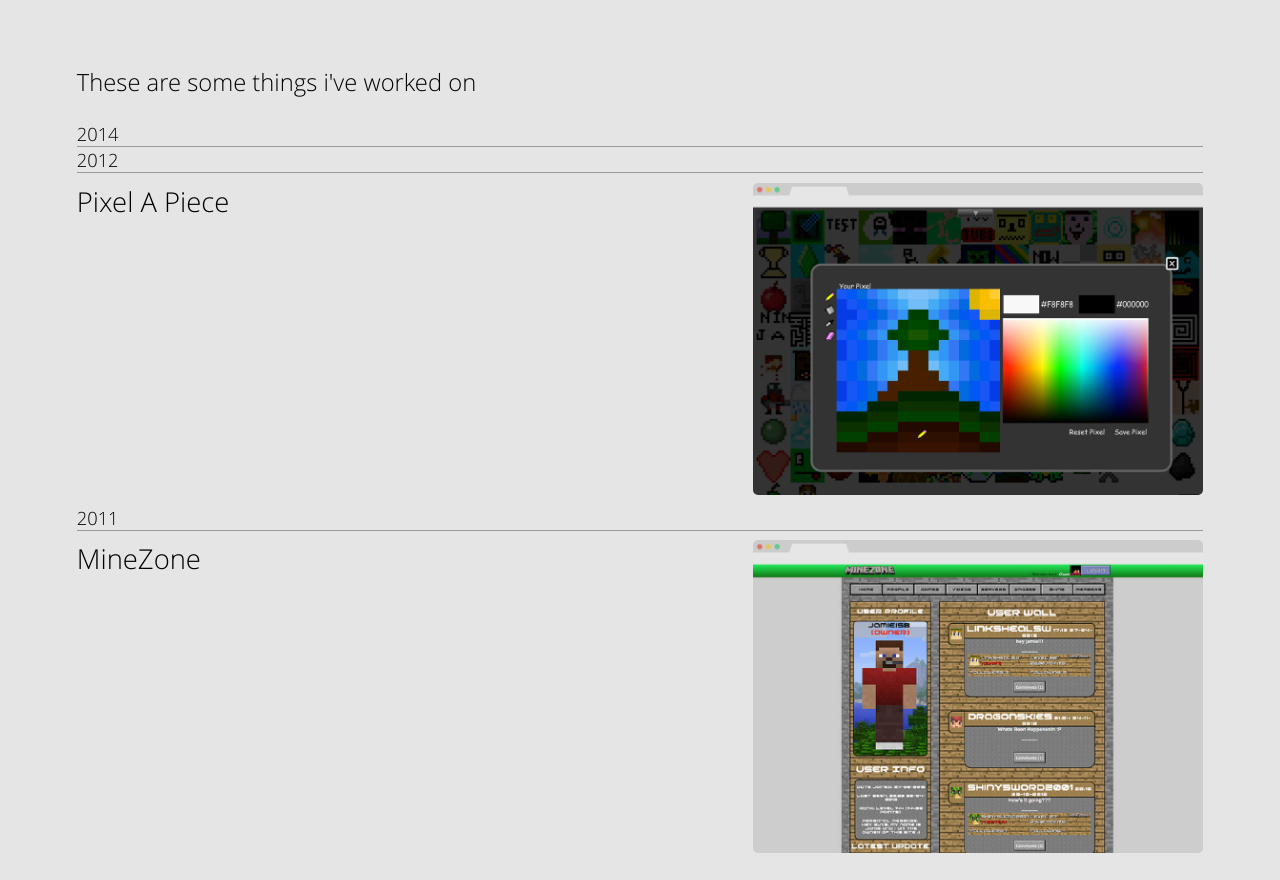
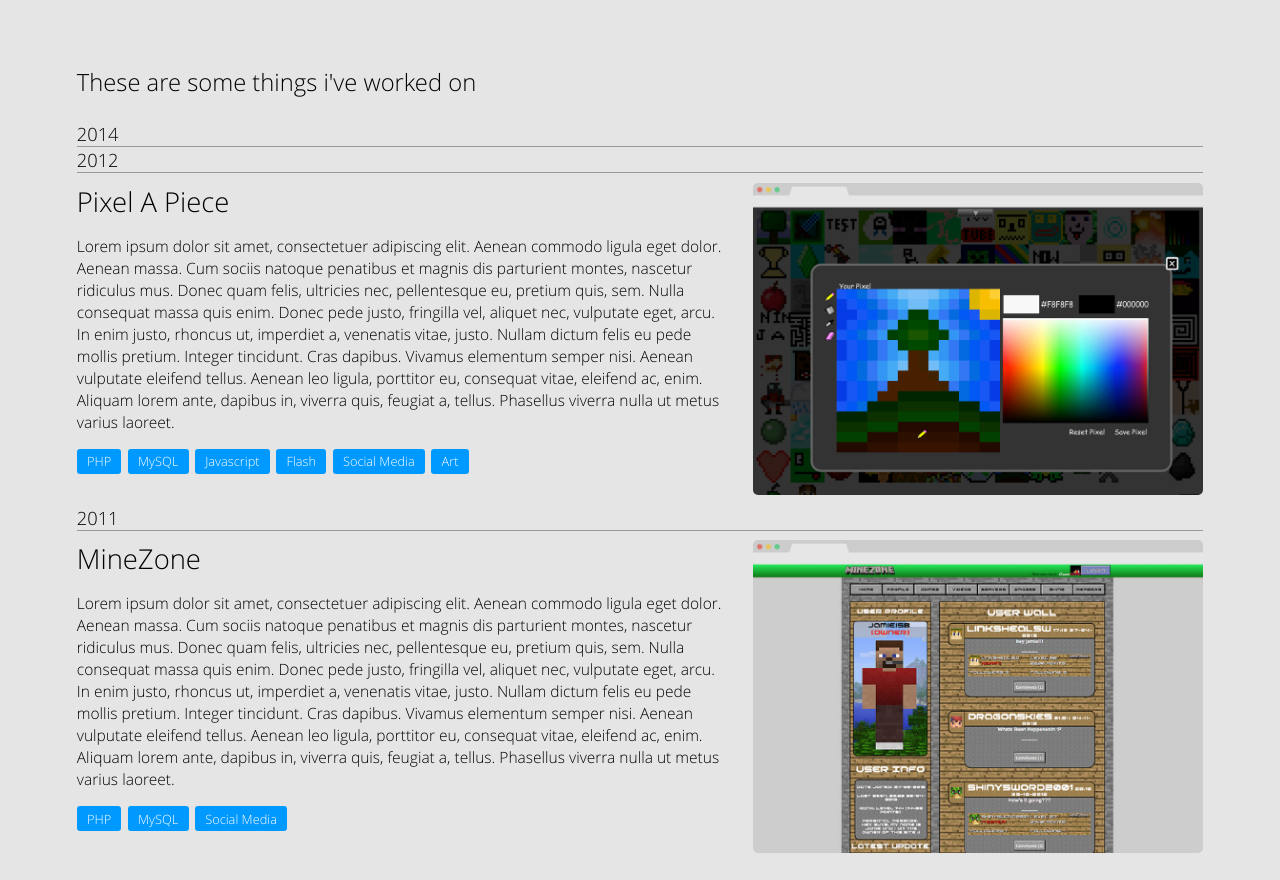
Before and after one commit to viralpickaxe/portfolio, a PHP site: page / in a window 1280 px wide. Shown: the part 629-1509 px from the top of the page. Run offline with PHP 8.4, Linux system fonts and the light colour scheme.

Commit message:
Projects

```diff
--- a/assets/css/elements/_base.scss
+++ b/assets/css/elements/_base.scss
@@ -102,14 +102,38 @@ main {
     margin: 0.5em 0;
     .content {
       @extend .col-3-5;
+      @media (max-width: 500px){width:100%;}
       h2 {
         margin: 0;
         padding: 0;
         font-weight: 100;
       }
+      p {
+        font-size: 0.85em;
+        padding-right: 1.5em;
+        @media (max-width: 500px){padding-right:0;}
+      }
+      .tags {
+        ul {
+          list-style-type: none;
+          padding: 0;
+          margin: 0;
+          li {
+            background-color: $blue;
+            float: left;
+            font-size: 0.7em;
+            padding: 0.3em 0.8em;
+            color: $white;
+            margin-right: 0.5em;
+            margin-bottom: 0.5em;
+            border-radius: 3px;
+          }
+        }
+      }
     }
     img {
       @extend .col-2-5;
+      @media (max-width: 500px){width:100%;}
       border-radius: 5px;
     }
   }
--- a/index.html
+++ b/index.html
@@ -72,6 +72,17 @@
           <div class="project">
             <div class="content">
               <h2>Pixel A Piece</h2>
+              <p>Lorem ipsum dolor sit amet, consectetuer adipiscing elit. Aenean commodo ligula eget dolor. Aenean massa. Cum sociis natoque penatibus et magnis dis parturient montes, nascetur ridiculus mus. Donec quam felis, ultricies nec, pellentesque eu, pretium quis, sem. Nulla consequat massa quis enim. Donec pede justo, fringilla vel, aliquet nec, vulputate eget, arcu. In enim justo, rhoncus ut, imperdiet a, venenatis vitae, justo. Nullam dictum felis eu pede mollis pretium. Integer tincidunt. Cras dapibus. Vivamus elementum semper nisi. Aenean vulputate eleifend tellus. Aenean leo ligula, porttitor eu, consequat vitae, eleifend ac, enim. Aliquam lorem ante, dapibus in, viverra quis, feugiat a, tellus. Phasellus viverra nulla ut metus varius laoreet.</p>
+              <div class="tags">
+                <ul>
+                  <li>PHP</li>
+                  <li>MySQL</li>
+                  <li>Javascript</li>
+                  <li>Flash</li>
+                  <li>Social Media</li>
+                  <li>Art</li>
+                </ul>
+              </div>
             </div>
             <img src="/assets/img/pixelapiece.png" />
           </div>
@@ -79,6 +90,14 @@
           <div class="project">
             <div class="content">
               <h2>MineZone</h2>
+              <p>Lorem ipsum dolor sit amet, consectetuer adipiscing elit. Aenean commodo ligula eget dolor. Aenean massa. Cum sociis natoque penatibus et magnis dis parturient montes, nascetur ridiculus mus. Donec quam felis, ultricies nec, pellentesque eu, pretium quis, sem. Nulla consequat massa quis enim. Donec pede justo, fringilla vel, aliquet nec, vulputate eget, arcu. In enim justo, rhoncus ut, imperdiet a, venenatis vitae, justo. Nullam dictum felis eu pede mollis pretium. Integer tincidunt. Cras dapibus. Vivamus elementum semper nisi. Aenean vulputate eleifend tellus. Aenean leo ligula, porttitor eu, consequat vitae, eleifend ac, enim. Aliquam lorem ante, dapibus in, viverra quis, feugiat a, tellus. Phasellus viverra nulla ut metus varius laoreet.</p>
+              <div class="tags">
+                <ul>
+                  <li>PHP</li>
+                  <li>MySQL</li>
+                  <li>Social Media</li>
+                </ul>
+              </div>
             </div>
             <img src="/assets/img/minezone.png" />
           </div>
```
Also changed, not shown: assets/css/style.css.
